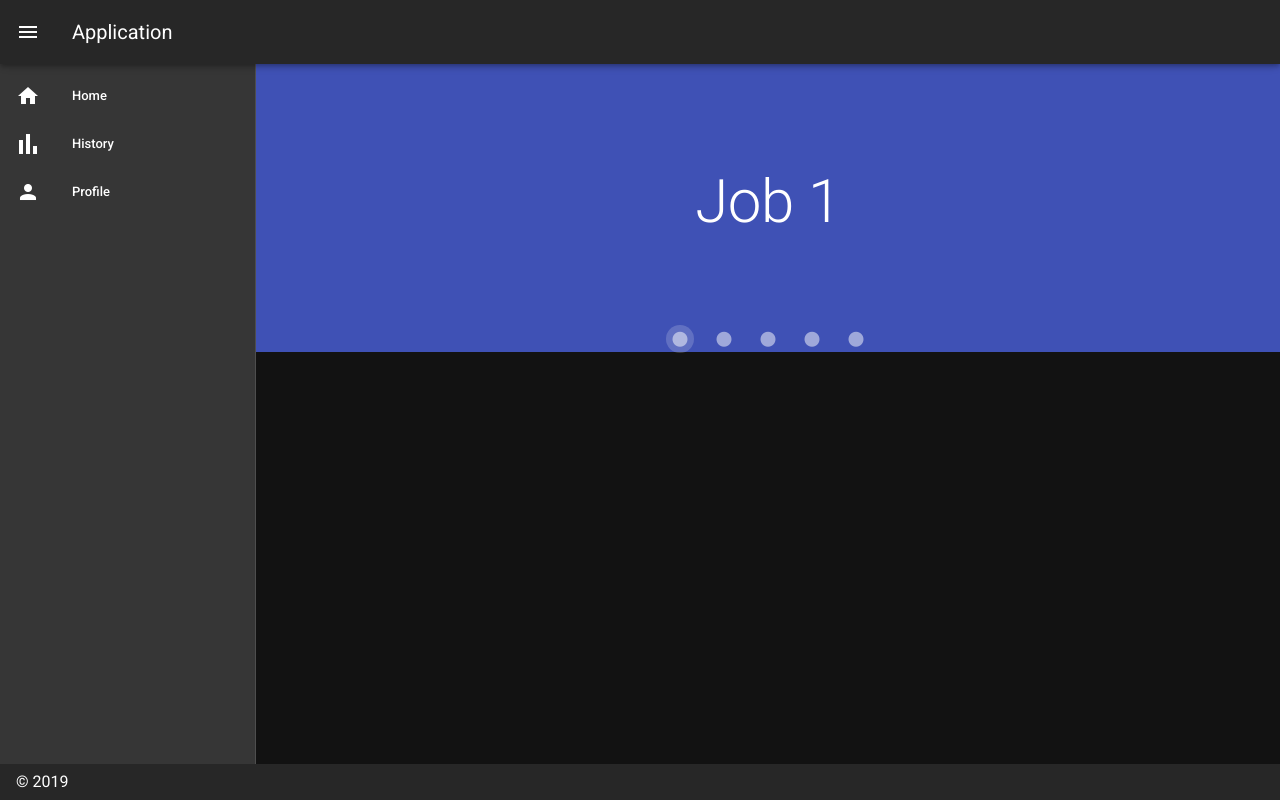
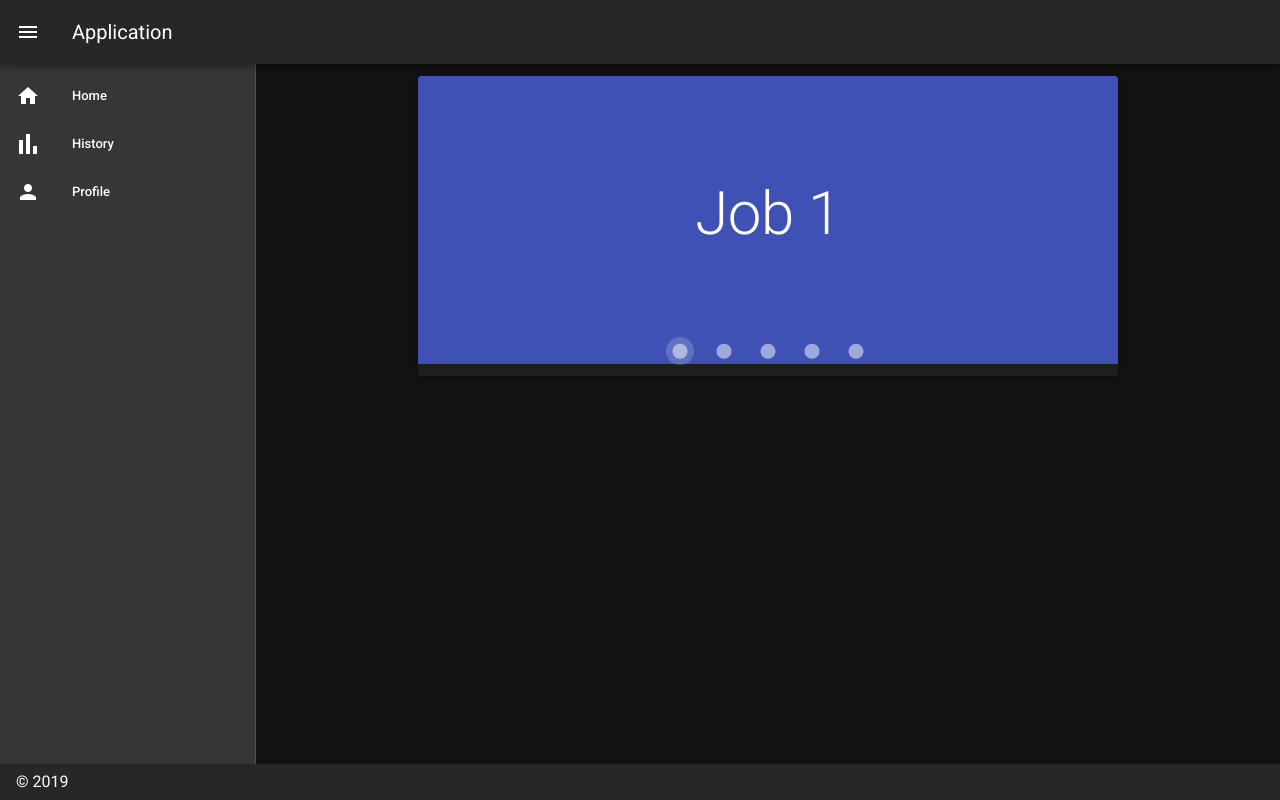
Before and after one commit to ECE-FIG/AppTracker-Frontend, a Vue app in the folder vue-app/: page / in a window 1280 px wide. Built offline with nearby package versions, Linux system fonts and the light colour scheme.

Commit message:
Linking, slides

```diff
--- a/vue-app/src/components/History.vue
+++ b/vue-app/src/components/History.vue
@@ -1,5 +1,5 @@
 <template>
-
+  <v-content> </v-content>
 </template>
 
 <script>
--- a/vue-app/src/components/Home.vue
+++ b/vue-app/src/components/Home.vue
@@ -1,5 +1,13 @@
 <template>
   <v-content>
+    <v-container>
+    <v-layout
+    align-center
+    justify-center
+    >
+    <v-card
+    min-width="700"
+    >
     <v-carousel
     height="300"
     hide-delimiter-background
@@ -23,6 +31,9 @@
       </v-sheet>
     </v-carousel-item>
   </v-carousel>
+  </v-card>
+    </v-layout>
+    </v-container>
   </v-content>
 </template>
 
--- a/vue-app/src/components/Login.vue
+++ b/vue-app/src/components/Login.vue
@@ -1,11 +1,9 @@
 <template>
-
+  <v-content></v-content>
 </template>
 
 <script>
-
 </script>
 
 <style>
-
 </style>
--- a/vue-app/src/components/Navigation.vue
+++ b/vue-app/src/components/Navigation.vue
@@ -10,7 +10,7 @@
             <v-list-item-title>Home</v-list-item-title>
           </v-list-item-content>
         </v-list-item>
-        <v-list-item link>
+        <v-list-item link @click="goHistory">
           <v-list-item-action>
             <v-icon>mdi-poll</v-icon>
           </v-list-item-action>
@@ -18,7 +18,7 @@
             <v-list-item-title>History</v-list-item-title>
           </v-list-item-content>
         </v-list-item>
-        <v-list-item link>
+        <v-list-item link @click="goProfile">
           <v-list-item-action>
             <v-icon>mdi-account</v-icon>
           </v-list-item-action>
@@ -50,6 +50,12 @@ export default {
   methods: {
     goHome() {
       this.$router.push({ name: "home" }).catch(() => {});
+    },
+    goHistory() {
+      this.$router.push({ name: "history" }).catch(() => {});
+    },
+    goProfile() {
+      this.$router.push({ name: "profile" }).catch(() => {});
     }
   }
 };
--- a/vue-app/src/components/Resume.vue
+++ b/vue-app/src/components/Resume.vue
@@ -1,11 +1,9 @@
 <template>
-
+  <v-content></v-content>
 </template>
 
 <script>
-
 </script>
 
 <style>
-
 </style>
--- a/vue-app/src/main.js
+++ b/vue-app/src/main.js
@@ -8,9 +8,13 @@ Vue.config.productionTip = false;
 Vue.use(VueRouter);
 
 import Home from './components/Home.vue';
+import History from './components/History.vue';
+import Resume from './components/Resume.vue';
 
 const routes = [
-  { name: 'home', path: '', component: Home }
+  { name: 'home', path: '/', component: Home },
+  { name: 'History', path: '/history', component: History },
+  { name: 'Profile', path: '/profile', component: Resume }
 ]
 
 const router = new VueRouter({ mode: 'history', routes })
```
